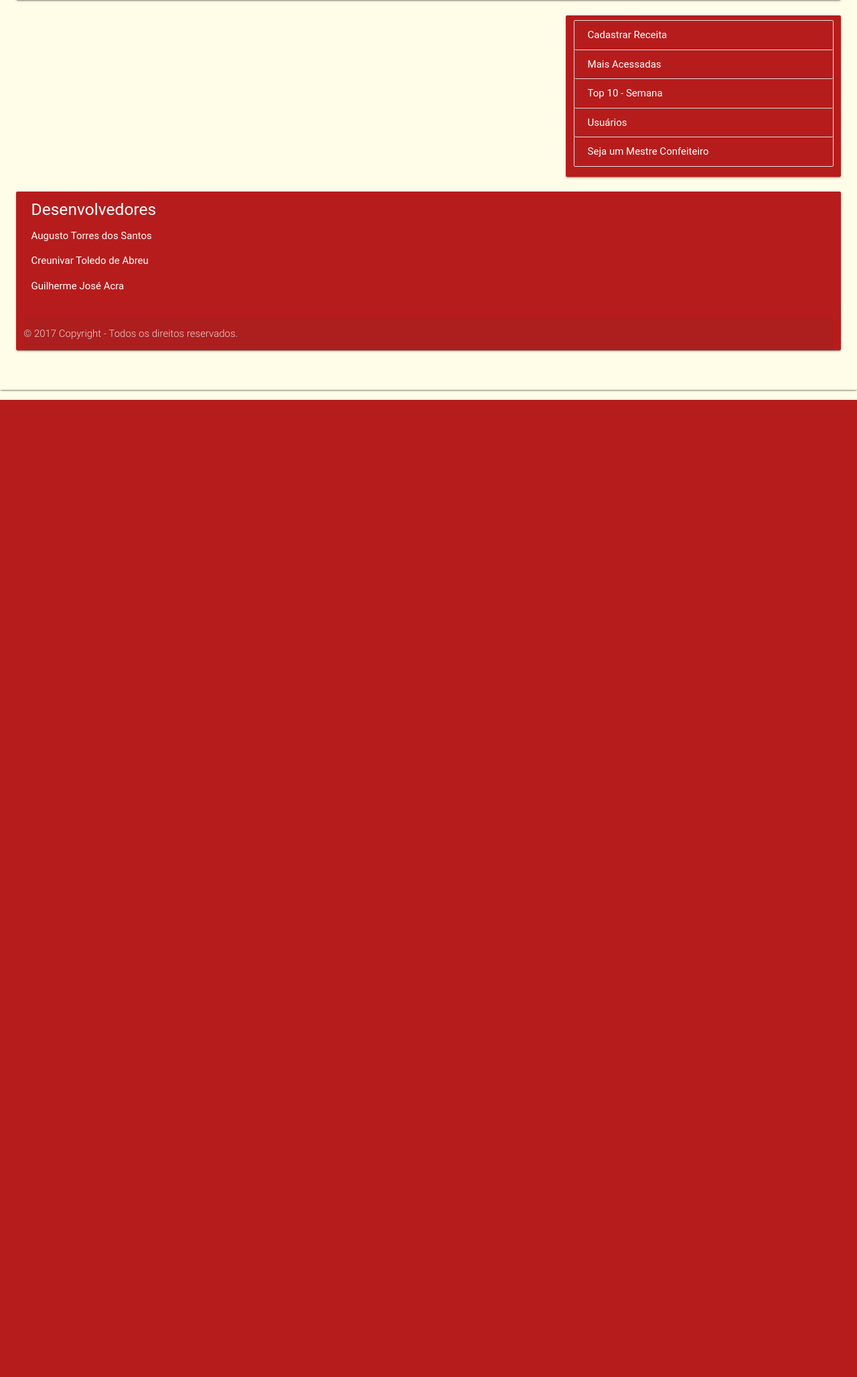
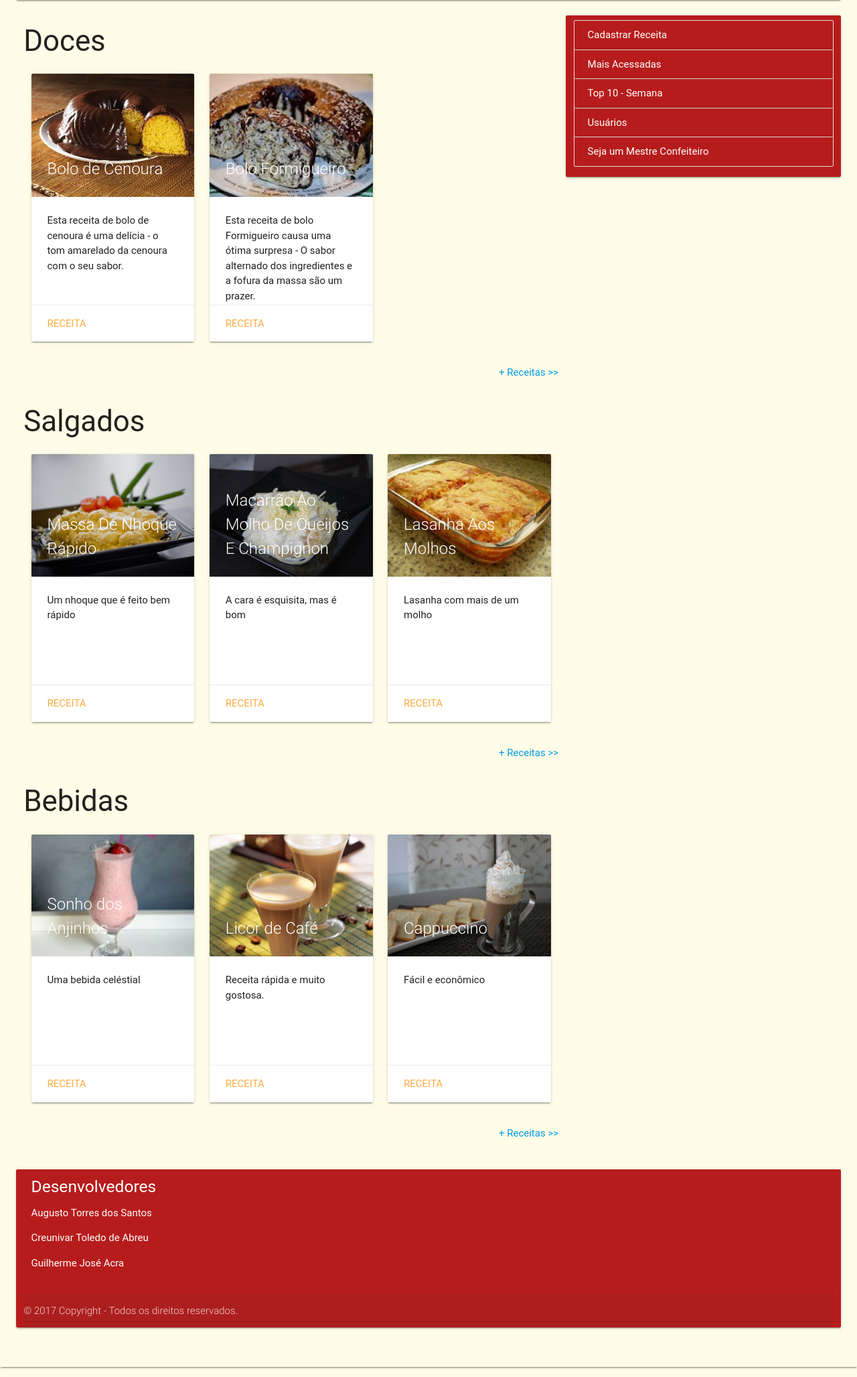
Before and after one commit to gacra/Trabalho-Web, a Django app: page /home/ in a window 1280 px wide. Shown: the part 303-2359 px from the top of the page at 67% size. Before the commit the page ends 900 px from the top, so only its background shows below. Run offline with Django 3.2, Linux system fonts and the light colour scheme; data comes from the database, SQL or seed files in the repository; both versions use the stored data as it was after the commit; some web fonts are replaced.

Commit message:
Feito página index e por tipo de receita

```diff
--- a/BackEnd/receitas/settings.py
+++ b/BackEnd/receitas/settings.py
@@ -121,3 +121,7 @@ USE_TZ = True
 # https://docs.djangoproject.com/en/1.11/howto/static-files/
 
 STATIC_URL = '/static/'
+
+STATICFILES_DIRS = [
+    os.path.join(BASE_DIR, "static/"),
+]
--- a/BackEnd/receitas/urls.py
+++ b/BackEnd/receitas/urls.py
@@ -23,9 +23,7 @@ from django.conf.urls.static import static
 
 urlpatterns = [
     url(r'^admin/', admin.site.urls),
-    #url(r'^', include('site_receitas.urls')),
-    url(r'^home/', include('site_receitas.urls')),
-    url(r'^$', RedirectView.as_view(url='/home/')),
+    url(r'^home/', include('site_receitas.urls', namespace='site_receitas')),
 ]
 
 urlpatterns += static(settings.STATIC_URL, document_root=settings.STATIC_ROOT)
--- a/BackEnd/site_receitas/serializers.py
+++ b/BackEnd/site_receitas/serializers.py
@@ -20,7 +20,7 @@ class ImagemSerializer(serializers.ModelSerializer):
 
 class ReceitaSerializer(serializers.ModelSerializer):
 
-    imagens =  serializers.PrimaryKeyRelatedField(many=True, queryset=Imagem.objects.all())
+    imagens = ImagemSerializer(many=True)
     ingredientes = serializers.PrimaryKeyRelatedField(many=True, queryset=Ingrediente.objects.all())
 
     class Meta:
--- a/BackEnd/site_receitas/templates/base.html
+++ b/BackEnd/site_receitas/templates/base.html
@@ -30,7 +30,7 @@
 
         <div class="links_cadastro col s6 m6 l6">
           <!--Colocar nos href os caminhos para as respectivas páginas após incluir os urls.-->
-          <p style="text-align: right;"><a href="" class="white-text">Entrar</a><br/><a href="{% url 'Cadastrar Usuario' %}" class="white-text">Inscreva-se</a></p>
+          <p style="text-align: right;"><a href="" class="white-text">Entrar</a><br/><a href="{% url 'site_receitas:Cadastrar Usuario' %}" class="white-text">Inscreva-se</a></p>
         </div>
 
         <nav class="nav-wrapper col s3 m3 l3 card-panel red darken-4 valign-wrapper">
@@ -50,12 +50,12 @@
         <div class="nav-wrapper">
           <ul id="nav-mobile" class="left hide-on-med-and-down">
             <!--Colocar nos href os caminhos para as respectivas páginas após incluir os urls.-->
-            <li><a href="{% url 'home' %}">Home</a></li>
+            <li><a href="{% url 'site_receitas:home' %}">Home</a></li>
             <li><a href="">Receitas</a></li>
-            <li><a href="{% url 'Salgados' %}">Salgados</a></li>
-            <li><a href="{% url 'Doces' %}">Doces</a></li>
-            <li><a href="{% url 'Bebidas' %}">Bebidas</a></li>
-            <li><a href="{% url 'Cadastrar Usuario' %}">Increva-se</a></li>
+            <li><a href="{% url 'site_receitas:Salgados' %}">Salgados</a></li>
+            <li><a href="{% url 'site_receitas:Doces' %}">Doces</a></li>
+            <li><a href="{% url 'site_receitas:Bebidas' %}">Bebidas</a></li>
+            <li><a href="{% url 'site_receitas:Cadastrar Usuario' %}">Increva-se</a></li>
           </ul>
         </div>
 
@@ -69,7 +69,7 @@
       <aside class="col s12 m4 l4 card-panel red darken-4">
         <!--Conteudo relacionado ao conteudo principal-->
         <ul class="collection">
-          <li class="collection-item card-panel red darken-4"><a href="{% url 'Cadastrar Receita' %}" class="white-text">Cadastrar Receita</a></li>
+          <li class="collection-item card-panel red darken-4"><a href="{% url 'site_receitas:Cadastrar Receita' %}" class="white-text">Cadastrar Receita</a></li>
           <li class="collection-item card-panel red darken-4"><a href="" class="white-text">Mais Acessadas</a></li>
           <li class="collection-item card-panel red darken-4"><a href="" class="white-text">Top 10 - Semana</a></li>
           <li class="collection-item card-panel red darken-4"><a href="" class="white-text">Usuários</a></li>
--- a/BackEnd/site_receitas/templates/index.html
+++ b/BackEnd/site_receitas/templates/index.html
@@ -1,5 +1,87 @@
 {% extends "base.html" %}
 
 {% block content %}
+<article class="row Doces">
+  <h3>Doces</h3>
 
+  <div class="row">
+
+    {% for doce in doces %}
+    <div class="col s12 m6 l4">
+      <div class="card medium">
+        <div class="card-image">
+          <a href="page/receitabolodecenoura.html"><img src="/{{ doce.imagens.0.imagem }}" alt="Bolo de Cenoura"/></a>
+          <span class="card-title">{{ doce.nome_receita }}</span>
+        </div>
+
+        <div class="card-content">
+          <p>{{ doce.descricao }}</p>
+        </div>
+
+        <div class="card-action">
+          <a href="page/receitabolodecenoura.html">Receita</a>
+        </div>
+      </div>
+    </div>
+    {% endfor %}
+
+  </div>
+  <p class="right-align"><a href="{% url 'site_receitas:Doces' %}">+ Receitas >></a></p>
+</article>
+
+<article class="row Salgados">
+  <h3>Salgados</h3>
+
+  <div class="row">
+
+    {% for salgado in salgados %}
+    <div class="col s12 m6 l4">
+      <div class="card medium">
+        <div class="card-image">
+          <a href="page/receitabolodecenoura.html"><img src="/{{ salgado.imagens.0.imagem }}" alt="Bolo de Cenoura"/></a>
+          <span class="card-title" style="text-transform: capitalize;">{{ salgado.nome_receita }}</span>
+        </div>
+
+        <div class="card-content">
+          <p>{{ salgado.descricao }}</p>
+        </div>
+
+        <div class="card-action">
+          <a href="page/receitabolodecenoura.html">Receita</a>
+        </div>
+      </div>
+    </div>
+    {% endfor %}
+
+  </div>
+  <p class="right-align"><a href=" {% url 'site_receitas:Salgados' %}">+ Receitas >></a></p>
+</article>
+
+<article class="row Bebidas">
+  <h3>Bebidas</h3>
+
+  <div class="row">
+
+    {% for bebida in bebidas %}
+    <div class="col s12 m6 l4">
+      <div class="card medium">
+        <div class="card-image">
+          <a href="page/receitabolodecenoura.html"><img src="/{{ bebida.imagens.0.imagem }}" alt="Bolo de Cenoura"/></a>
+          <span class="card-title">{{ bebida.nome_receita }}</span>
+        </div>
+
+        <div class="card-content">
+          <p>{{ bebida.descricao }}</p>
+        </div>
+
+        <div class="card-action">
+          <a href="page/receitabolodecenoura.html">Receita</a>
+        </div>
+      </div>
+    </div>
+    {% endfor %}
+
+  </div>
+  <p class="right-align"><a href="{% url 'site_receitas:Bebidas' %}">+ Receitas >></a></p>
+</article>
 {% endblock content %}
--- a/BackEnd/site_receitas/urls.py
+++ b/BackEnd/site_receitas/urls.py
@@ -6,6 +6,6 @@ urlpatterns = [
     url(r'cadastroUsuario/', views.CadastroUsuario.as_view(), name="Cadastrar Usuario"),
     url(r'cadastroReceita/', views.CadastroReceita.as_view(), name="Cadastrar Receita"),
     url(r'doces/', views.ExibirReceitasDoces.as_view(), name="Doces"),
-    url(r'saldagos/', views.ExibirReceitasSalgados.as_view(), name="Salgados"),
+    url(r'salgados/', views.ExibirReceitasSalgados.as_view(), name="Salgados"),
     url(r'bebidas/', views.ExibirReceitasBebidas.as_view(), name="Bebidas")
 ]
--- a/BackEnd/site_receitas/views.py
+++ b/BackEnd/site_receitas/views.py
@@ -19,15 +19,20 @@ class Home(APIView):
     renderer_classes = (TemplateHTMLRenderer,)
     template_name = 'index.html'
 
-    #def get(self, request, format=None):
-    #    receitas = Receita.objects.all().order_by('dataCadastro')
-    #    serializer = ReceitaSerializer(receitas, many=True)
-    #    return Response(serializer.data)
+    def get(self, request, format=None):
+        doces = Receita.objects.filter(categoria="d")[:3]
+        serielizer_doces = ReceitaSerializer(doces, many=True)
+        salgados = Receita.objects.filter(categoria="s")[:3]
+        serielizer_salgados = ReceitaSerializer(salgados, many=True)
+        bebidas = Receita.objects.filter(categoria="b")[:3]
+        serielizer_bebidas = ReceitaSerializer(bebidas, many=True)
 
-    def get(self, request, format=None):
-        receitas = Receita.objects.all().order_by('dataCadastro', '-categoria')
-        serializer = ReceitaSerializer(receitas, many=True)
-        return Response({'receitas': serializer.data})
+        context = {
+            'doces': serielizer_doces.data,
+            'salgados': serielizer_salgados.data,
+            'bebidas': serielizer_bebidas.data
+        }
+        return Response(context)
 
 
 
@@ -79,7 +84,7 @@ class ExibirReceitasSalgados(APIView):
     def get(self, request, format=None):
         salgados = Receita.objects.filter(categoria="s")
         serializer = ReceitaSerializer(salgados, many=True)
-        return Response({'salgados': serielizer.data})
+        return Response({'salgados': serializer.data})
 
 class ExibirReceitasBebidas(APIView):
     renderer_classes = [TemplateHTMLRenderer]
@@ -88,4 +93,4 @@ class ExibirReceitasBebidas(APIView):
     def get(self, request, format=None):
         bebidas = Receita.objects.filter(categoria="b")
         serializer = ReceitaSerializer(bebidas, many=True)
-        return Response({'bebidas': serielizer.data})
+        return Response({'bebidas': serializer.data})
```
Also changed, not shown: BackEnd/site_receitas/templates/bebidas.html (+25 -0 lines), BackEnd/site_receitas/templates/doces.html (+25 -0 lines), BackEnd/site_receitas/templates/salgados.html (+25 -0 lines), BackEnd/db.sqlite3, BackEnd/static/images/12515_original.jpg (added), BackEnd/static/images/265014_original.jpg (added), BackEnd/static/images/38785_original.jpg (added), BackEnd/static/images/82397_original.jpg (added), BackEnd/static/images/96650_original.jpg (added), BackEnd/static/images/nhoque.jpg (added).
